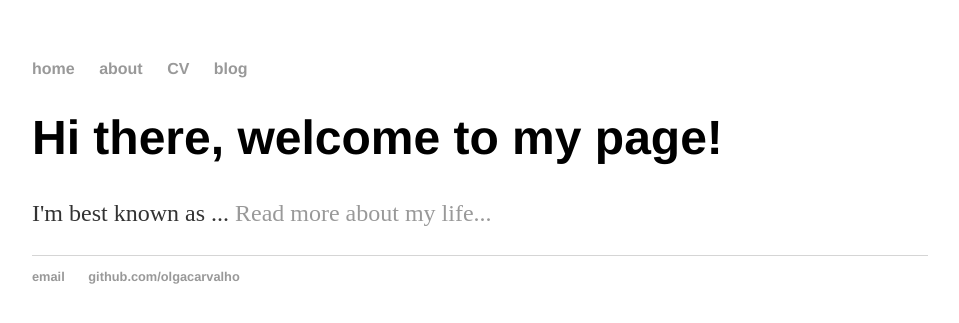
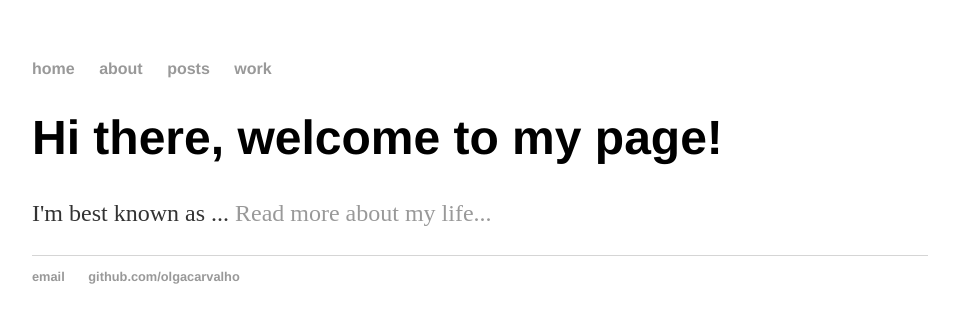
Before and after one commit to OlgaCarvalho/first_personal_website, a Jekyll site: the page built from index.html, in a window 1280 px wide. Shown: the top 323 px of the page, without its empty margins (160-1119 px from the left). Built offline with Jekyll 4.4.1, drawn with Linux system fonts in a browser that asks for light colours.

Commit message:
Update default.html

```diff
--- a/_layouts/default.html
+++ b/_layouts/default.html
@@ -10,8 +10,8 @@
 	    		<ul>
 	        		<li><a href="/">home</a></li>
 		        	<li><a href="/about">about</a></li>
-	        		<li><a href="/cv">CV</a></li>
-	        		<li><a href="/blog">blog</a></li>
+	        		<li><a href="/posts">posts</a></li>
+				<li><a href="/work">work</a></li>
 	    		</ul>
 			</nav>
 			<div class="container">
```
